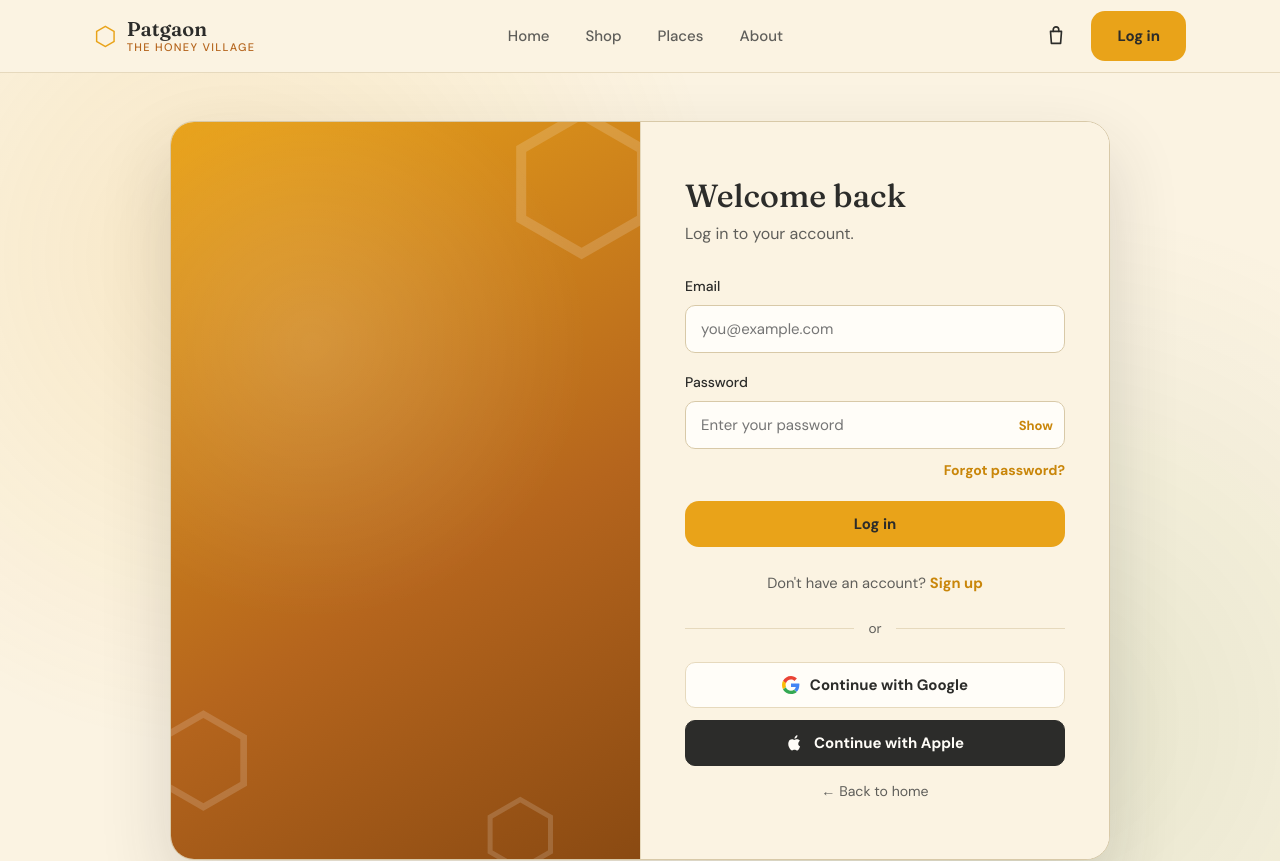
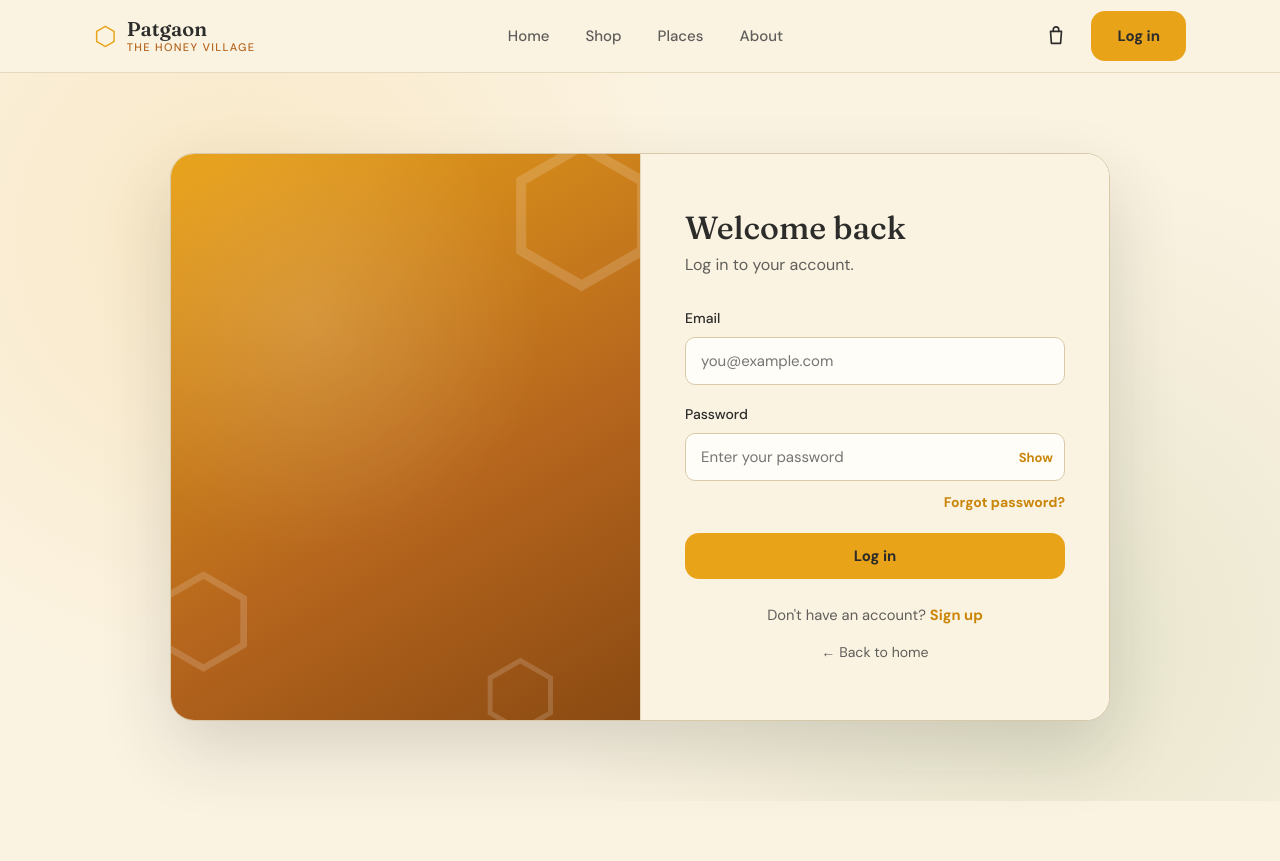
Before and after one commit to codingowais/patgaon-honey, a React (Vite) app: page /login in a window 1280 px wide. Shown: the top 861 px of the page. Built offline with nearby package versions, Linux system fonts and the light colour scheme; no server answers.

Commit message:
Latest updates

```diff
--- a/src/pages/Login.jsx
+++ b/src/pages/Login.jsx
@@ -3,27 +3,8 @@ import { useNavigate, Link } from 'react-router-dom'
 import { useAuth } from '../context/AuthContext.jsx'
 import './Login.css'
 
-function GoogleIcon() {
-  return (
-    <svg width="18" height="18" viewBox="0 0 48 48" aria-hidden="true">
-      <path fill="#EA4335" d="M24 9.5c3.5 0 6.6 1.2 9 3.6l6.7-6.7C35.6 2.4 30.2 0 24 0 14.6 0 6.5 5.4 2.6 13.2l7.8 6.1C12.3 13.3 17.6 9.5 24 9.5z"/>
-      <path fill="#4285F4" d="M46.5 24.5c0-1.6-.1-3.1-.4-4.5H24v9h12.7c-.5 3-2.2 5.5-4.7 7.2l7.3 5.7c4.3-4 6.8-9.9 6.8-17.4z"/>
-      <path fill="#FBBC05" d="M10.4 28.3c-.5-1.5-.8-3.1-.8-4.8s.3-3.3.8-4.8l-7.8-6.1C1 15.9 0 19.8 0 24s1 8.1 2.6 11.4l7.8-6.1z"/>
-      <path fill="#34A853" d="M24 48c6.2 0 11.5-2 15.3-5.5l-7.3-5.7c-2 1.4-4.7 2.3-8 2.3-6.4 0-11.7-3.8-13.6-9.3l-7.8 6.1C6.5 42.6 14.6 48 24 48z"/>
-    </svg>
-  )
-}
-
-function AppleIcon() {
-  return (
-    <svg width="18" height="18" viewBox="0 0 24 24" fill="currentColor" aria-hidden="true">
-      <path d="M16.4 12.9c0-2.6 2.1-3.8 2.2-3.9-1.2-1.7-3-2-3.7-2-1.6-.2-3 .9-3.8.9-.8 0-2-.9-3.2-.9-1.7 0-3.2 1-4.1 2.5-1.7 3-.4 7.5 1.2 9.9.8 1.2 1.8 2.5 3.1 2.5 1.2 0 1.7-.8 3.2-.8s1.9.8 3.2.8c1.3 0 2.2-1.2 3-2.4.9-1.4 1.3-2.7 1.3-2.8-.1 0-2.6-1-2.6-3.9zM14.3 4.8c.7-.8 1.1-2 1-3.1-1 0-2.2.6-2.9 1.5-.6.7-1.2 1.9-1 3 1.1.1 2.2-.6 2.9-1.4z"/>
-    </svg>
-  )
-}
-
 export default function Login() {
-  const { signIn, signUp, verifySignup, resendSignup, resetPassword, signInWithProvider,signOut } = useAuth()
+  const { signIn, signUp, verifySignup, resendSignup, resetPassword } = useAuth()
   const navigate = useNavigate()
 
   // view: 'login' | 'signup' | 'verify' | 'forgot' | 'forgot-sent'
@@ -63,7 +44,6 @@ export default function Login() {
     const { error } = await signIn({ email, password: form.password })
     setBusy(false)
     if (error) {
-      // Account exists but was never verified: send them to the code step
       if (/not confirmed/i.test(error.message)) {
         setPendingEmail(email)
         setView('verify')
@@ -82,22 +62,17 @@ export default function Login() {
     if (!form.name.trim()) return setError('Please enter your name.')
     if (!validEmail) return setError('Enter a valid email address.')
     if (form.password.length < 6) return setError('Password must be at least 6 characters.')
-
     setBusy(true)
-    // End any existing session first, so the old account can't stay logged in
-    await signOut()
     const { data, error } = await signUp({ email, password: form.password, name: form.name.trim() })
     setBusy(false)
     if (error) return setError(error.message)
     if (data.user && Array.isArray(data.user.identities) && data.user.identities.length === 0) {
       return setError('An account with this email already exists. Please log in instead.')
     }
-    // Confirmation is off, so the new user is logged in straight away
     if (data.session) {
       navigate('/')
       return
     }
-    // Only reached if confirmation is still on
     setPendingEmail(email)
     setView('verify')
     setCooldown(30)
@@ -138,12 +113,6 @@ export default function Login() {
     if (error) return setError(error.message)
     setPendingEmail(email)
     setView('forgot-sent')
-  }
-
-  const handleSocial = async (provider) => {
-    clear()
-    const { error } = await signInWithProvider(provider)
-    if (error) setError(error.message)
   }
 
   const titles = {
@@ -287,17 +256,6 @@ export default function Login() {
               </>
             )}
 
-            {/* ===== Social (login and sign-up only) ===== */}
-            {(view === 'login' || view === 'signup') && (
-              <>
-                <div className="divider"><span>or</span></div>
-                <div className="social-buttons">
-                  <button type="button" className="social-btn" onClick={() => handleSocial('google')}><GoogleIcon /> Continue with Google</button>
-                  <button type="button" className="social-btn social-apple" onClick={() => handleSocial('apple')}><AppleIcon /> Continue with Apple</button>
-                </div>
-              </>
-            )}
-
             <Link to="/" className="auth-back">← Back to home</Link>
           </div>
         </main>
```
